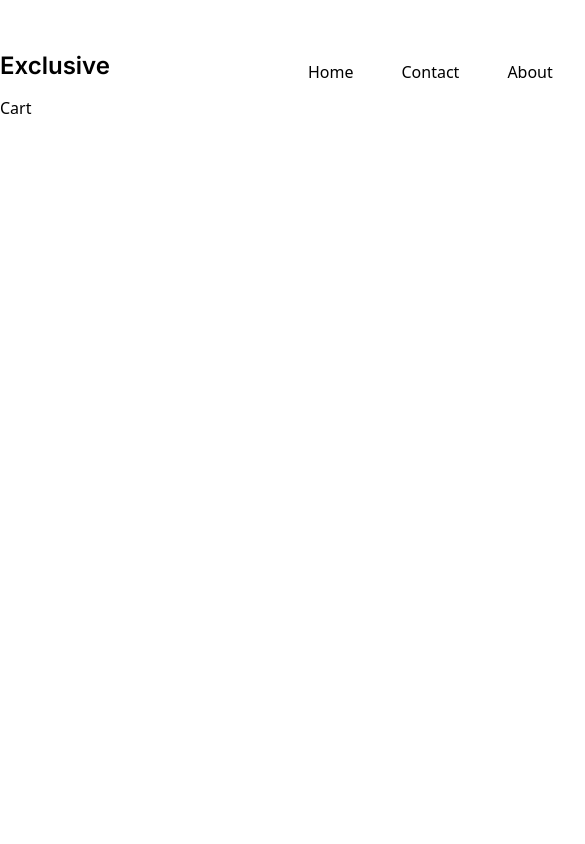
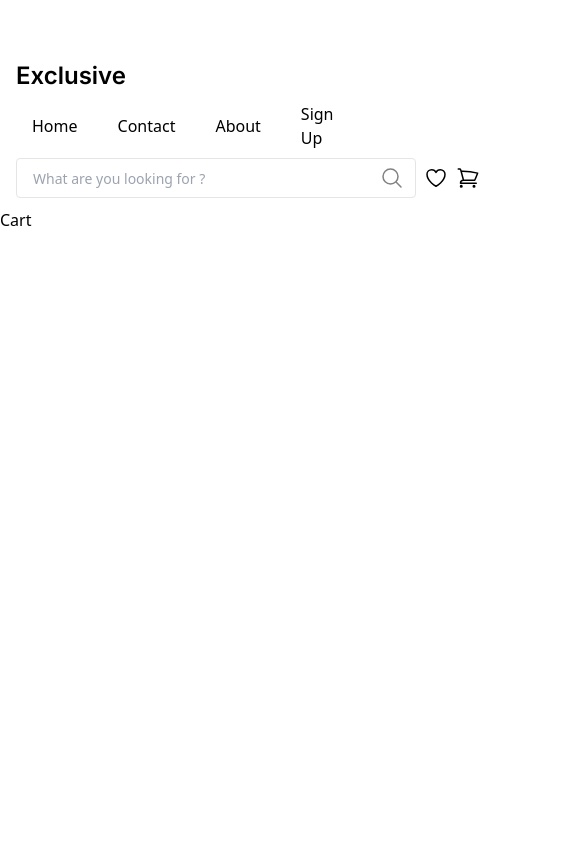
Before and after one commit to giahuyday/EC232-04, a React (Create React App) app: page /cart in a window 390 px wide. Shown: the top 844 px of the page, 585 px wide, since content can reach past the window. Built offline with nearby package versions, Linux system fonts and the light colour scheme.

Commit message:
fix: responsive header

```diff
--- a/src/components/Header.jsx
+++ b/src/components/Header.jsx
@@ -3,94 +3,43 @@ import React from 'react'
 
 const Header = () => {
   return (
-        <div className="flex gap-2  mt-12">
-            <a
-                href="/"
-                className="font-[Inter] font-semibold text-[24px] leading-2 tracking-[3%] cursor-pointer block"
-            >
+    <header className="">
+      <nav className="px-4 lg:px-6 py-2.5">
+        <div className="flex flex-wrap justify-between mx-auto  mt-12">
+          <a href="/" className="font-[Inter] lg:-ml-6  font-semibold text-[24px] leading-2 tracking-[3%] cursor-pointer block">
             Exclusive
           </a>
-
-            <div className="flex gap-[48px] items-center ml-[190px]">
-                <a
-                    href="#"
-                    className="font-medium"
-                >
+          <div className="flex items-center">
+            <a href="#" className="font-medium px-4 lg:px-5 py-2 lg:py-2.5 mr-2 ">
               Home
             </a>
-                <a
-                    href="#"
-                    className="font-medium"
-                >
+            <a href="#" className="font-medium px-4 lg:px-5 py-2 lg:py-2.5 mr-2">
               Contact
             </a>
-                <a
-                    href="#"
-                    className="font-medium"
-                >
+            <a href="#" className="font-medium px-4 lg:px-5 py-2 lg:py-2.5 mr-2">
               About
             </a>
-                <a
-                    href="#"
-                    className="font-medium"
-                >
+            <a href="#" className="font-medium px-4 lg:px-5 py-2 lg:py-2.5 mr-2">
               Sign Up
             </a>
           </div>
-            <div className="flex gap-16 items-center ml-[148px]">
+          <div className="flex gap-2 items-center justify-between">
             <div className="flex gap-1 items-center relative">
-                    <input
-                        type="text"
-                        className="outline-none border border-[#E5E5E5] rounded-[4px] w-[400px] h-[40px] px-[16px] text-[14px] leading-[24px] tracking-[3%] focus:border-[#2F80ED] transition-all duration-200 ease-in-out peer select-none"
-                        placeholder="What are you looking for ?"
-                    />
-                    <svg
-                        xmlns="http://www.w3.org/2000/svg"
-                        fill="none"
-                        viewBox="0 0 24 24"
-                        strokeWidth={1.5}
-                        stroke="currentColor"
-                        className="w-6 h-6 absolute right-3 text-[#828282] peer-focus:text-[#2F80ED] peer-focus:scale-[1.1] transition-all duration-200 ease-in-out "
-                    >
-                        <path
-                            strokeLinecap="round"
-                            strokeLinejoin="round"
-                            d="M21 21l-5.197-5.197m0 0A7.5 7.5 0 105.196 5.196a7.5 7.5 0 0010.607 10.607z"
-                        />
+              <input type="text" className="outline-none border border-[#E5E5E5] rounded-[4px] w-[400px] h-[40px] px-[16px] text-[14px] leading-[24px] tracking-[3%] focus:border-[#2F80ED] transition-all duration-200 ease-in-out peer select-none" placeholder="What are you looking for ?" />
+              <svg xmlns="http://www.w3.org/2000/svg" fill="none" viewBox="0 0 24 24" strokeWidth={1.5} stroke="currentColor" className="w-6 h-6 absolute right-3 text-[#828282] peer-focus:text-[#2F80ED] peer-focus:scale-[1.1] transition-all duration-200 ease-in-out ">
+                <path strokeLinecap="round" strokeLinejoin="round" d="M21 21l-5.197-5.197m0 0A7.5 7.5 0 105.196 5.196a7.5 7.5 0 0010.607 10.607z" />
               </svg>
             </div>
-
-                <svg
-                    xmlns="http://www.w3.org/2000/svg"
-                    fill="none"
-                    viewBox="0 0 24 24"
-                    strokeWidth={1.5}
-                    stroke="currentColor"
-                    className="w-6 h-6 cursor-pointer"
-                >
-                    <path
-                        strokeLinecap="round"
-                        strokeLinejoin="round"
-                        d="M21 8.25c0-2.485-2.099-4.5-4.688-4.5-1.935 0-3.597 1.126-4.312 2.733-.715-1.607-2.377-2.733-4.313-2.733C5.1 3.75 3 5.765 3 8.25c0 7.22 9 12 9 12s9-4.78 9-12z"
-                    />
+            <svg xmlns="http://www.w3.org/2000/svg" fill="none" viewBox="0 0 24 24" strokeWidth={1.5} stroke="currentColor" className="w-6 h-6 cursor-pointer ml-auto">
+              <path strokeLinecap="round" strokeLinejoin="round" d="M21 8.25c0-2.485-2.099-4.5-4.688-4.5-1.935 0-3.597 1.126-4.312 2.733-.715-1.607-2.377-2.733-4.313-2.733C5.1 3.75 3 5.765 3 8.25c0 7.22 9 12 9 12s9-4.78 9-12z" />
             </svg>
-
-                <svg
-                    xmlns="http://www.w3.org/2000/svg"
-                    fill="none"
-                    viewBox="0 0 24 24"
-                    strokeWidth={1.5}
-                    stroke="currentColor"
-                    className="w-6 h-6 cursor-pointer"
-                >
-                    <path
-                        strokeLinecap="round"
-                        strokeLinejoin="round"
-                        d="M2.25 3h1.386c.51 0 .955.343 1.087.835l.383 1.437M7.5 14.25a3 3 0 00-3 3h15.75m-12.75-3h11.218c1.121-2.3 2.1-4.684 2.924-7.138a60.114 60.114 0 00-16.536-1.84M7.5 14.25L5.106 5.272M6 20.25a.75.75 0 11-1.5 0 .75.75 0 011.5 0zm12.75 0a.75.75 0 11-1.5 0 .75.75 0 011.5 0z"
-                    />
+            <svg xmlns="http://www.w3.org/2000/svg" fill="none" viewBox="0 0 24 24" strokeWidth={1.5} stroke="currentColor" className="w-6 h-6 cursor-pointer">
+              <path strokeLinecap="round" strokeLinejoin="round" d="M2.25 3h1.386c.51 0 .955.343 1.087.835l.383 1.437M7.5 14.25a3 3 0 00-3 3h15.75m-12.75-3h11.218c1.121-2.3 2.1-4.684 2.924-7.138a60.114 60.114 0 00-16.536-1.84M7.5 14.25L5.106 5.272M6 20.25a.75.75 0 11-1.5 0 .75.75 0 011.5 0zm12.75 0a.75.75 0 11-1.5 0 .75.75 0 011.5 0z" />
             </svg>
           </div>
         </div>
+      </nav>
+    </header>
   )
 }
 
```
Also changed, not shown: 1 other file (tests, documents, lock files or other folders). Lines whose indentation alone changed are shown as unchanged.
